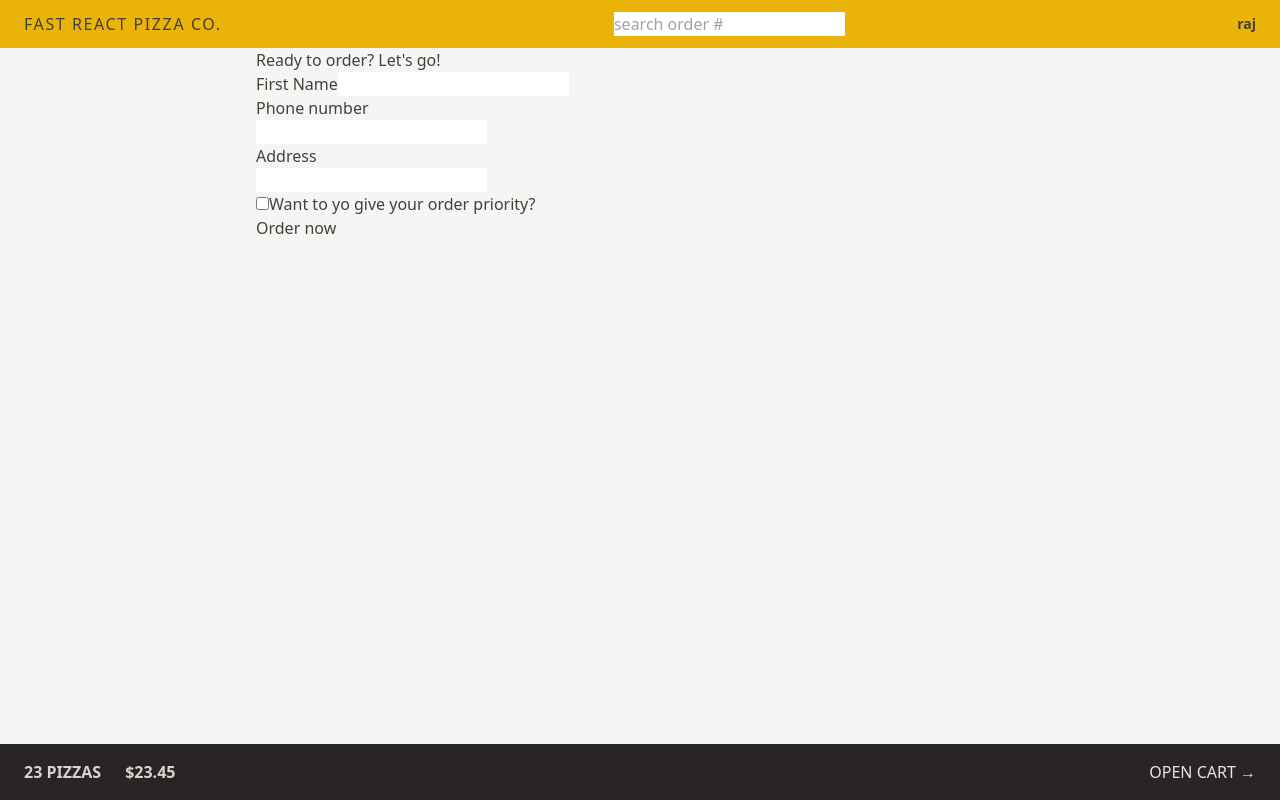
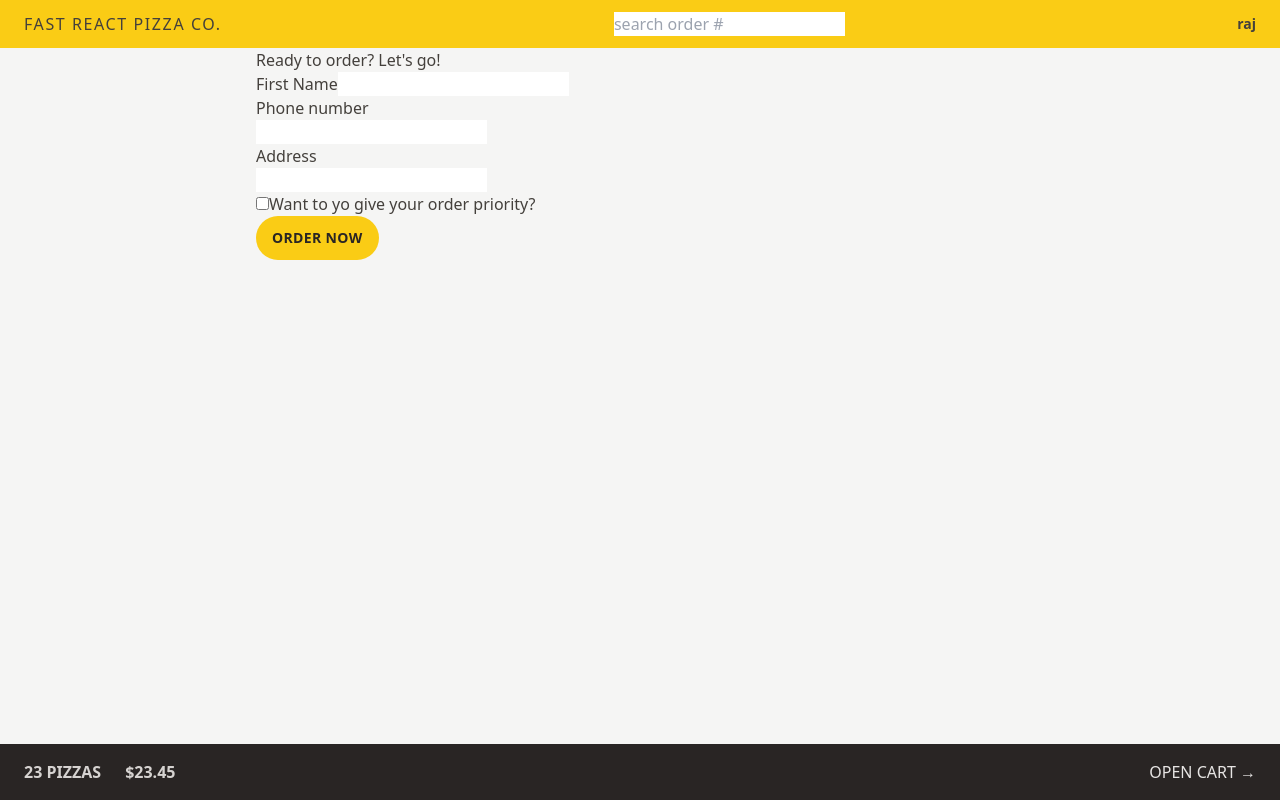
Before and after one commit to raj-wankhade/fast-react-pizza, a React (Vite) app: page /order/new in a window 1280 px wide. Built offline with nearby package versions, Linux system fonts and the light colour scheme.

Commit message:
styling buttons, element states and transitions

```diff
--- a/src/features/cart/Cart.jsx
+++ b/src/features/cart/Cart.jsx
@@ -29,7 +29,9 @@
 
   return (
     <div>
-      <Link to="/menu">&larr; Back to menu</Link>
+      <Link to="/menu" className="text-sm text-blue-500 hover:text-blue-900">
+        &larr; Back to menu
+      </Link>
 
       <h2>Your cart, %NAME%</h2>
 
--- a/src/features/order/CreateOrder.jsx
+++ b/src/features/order/CreateOrder.jsx
@@ -71,12 +71,12 @@
           />
           <label htmlFor="priority">Want to yo give your order priority?</label>
         </div>
+
         <div>
           <input type="hidden" name="cart" value={JSON.stringify(cart)} />
-        </div>
-
-        <div>
-          <button>Order now</button>
+          <button className="text-sm uppercase bg-yellow-400 px-4 py-3 font-semibold text-stone-800 tracking-wide rounded-full hover:bg-yellow-300 transition-colors duration-300 outline-none focus:bg-yellow-300 focus:ring focus:ring-yellow-300 focus:ring-offset-2 disabled:cursor-not-allowed ">
+            Order now
+          </button>
         </div>
       </Form>
     </div>
--- a/src/ui/Header.jsx
+++ b/src/ui/Header.jsx
@@ -4,7 +4,7 @@
 
 function Header() {
   return (
-    <header className="bg-yellow-500 px-4 py-3 border-b-stone-200 sm:px-6 flex items-center justify-between">
+    <header className="bg-yellow-400 px-4 py-3 border-b-stone-200 sm:px-6 flex items-center justify-between">
       <Link to="/" className="tracking-widest uppercase">
         Fast React Pizza Co.
       </Link>
```
